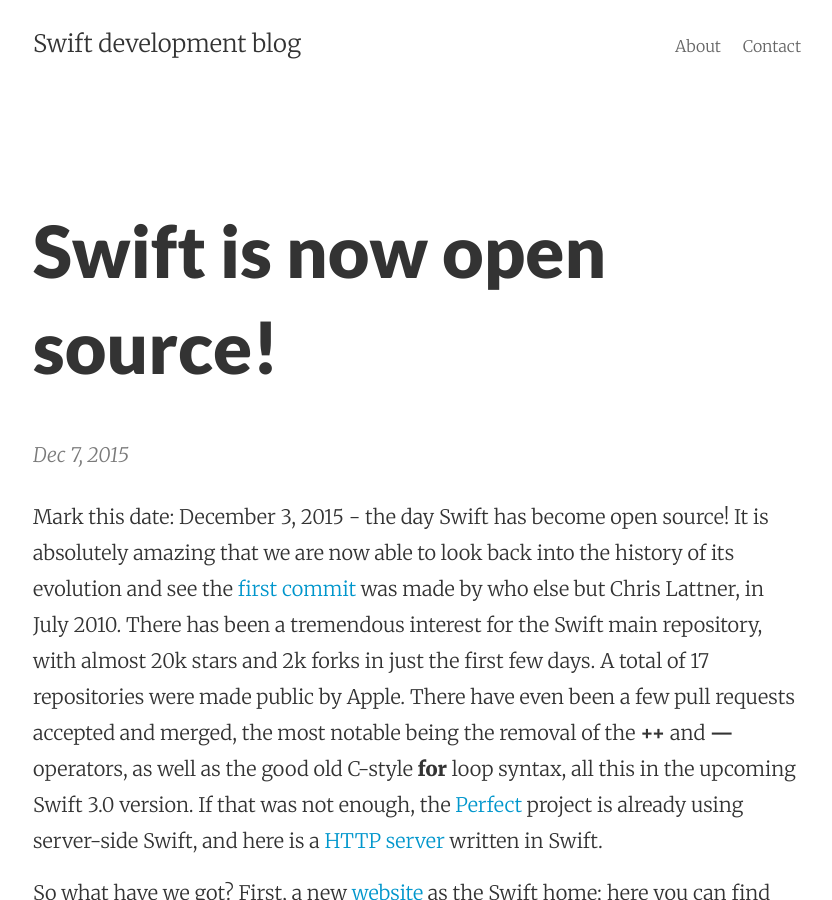
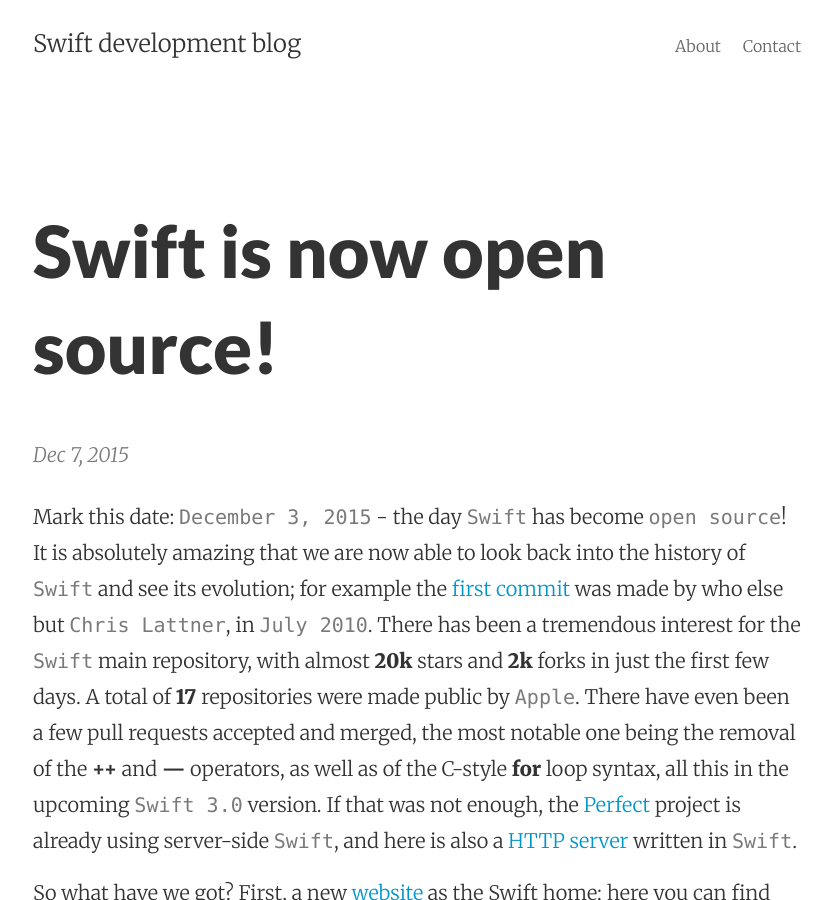
Before and after one commit to mhorga/mhorga.github.io, a Jekyll site: the page built from _posts/2015-12-07-swift-is-now-open-source.markdown, in a window 1280 px wide and 900 px high. Shown: the whole window, without its empty margins (223-1055 px from the left). Built offline with Jekyll 4.4.1, drawn with Linux system fonts in a browser that asks for light colours.

Commit message:
Post update: Swift is now open source!

```diff
--- a/_posts/2015-12-07-swift-is-now-open-source.markdown
+++ b/_posts/2015-12-07-swift-is-now-open-source.markdown
@@ -3,7 +3,7 @@
 title: Swift is now open source!
 layout: post
 ---
-Mark this date: December 3, 2015 - the day Swift has become open source! It is absolutely amazing that we are now able to look back into the history of its evolution and see the [first commit](https://github.com/apple/swift/commit/18844bc65229786b96b89a9fc7739c0fc897905e) was made by who else but Chris Lattner, in July 2010. There has been a tremendous interest for the Swift main repository, with almost 20k stars and 2k forks in just the first few days. A total of 17 repositories were made public by Apple. There have even been a few pull requests accepted and merged, the most notable being the removal of the __++__ and __—__ operators, as well as the good old C-style __for__ loop syntax, all this in the upcoming Swift 3.0 version. If that was not enough, the [Perfect](https://www.perfect.org/) project is already using server-side Swift, and here is a [HTTP server](https://github.com/huytd/swift-http) written in Swift.
+Mark this date: `December 3, 2015` - the day `Swift` has become `open source`! It is absolutely amazing that we are now able to look back into the history of `Swift` and see its evolution; for example the [first commit](https://github.com/apple/swift/commit/18844bc65229786b96b89a9fc7739c0fc897905e) was made by who else but `Chris Lattner`, in `July 2010`. There has been a tremendous interest for the `Swift` main repository, with almost __20k__ stars and __2k__ forks in just the first few days. A total of __17__ repositories were made public by `Apple`. There have even been a few pull requests accepted and merged, the most notable one being the removal of the __++__ and __—__ operators, as well as of the C-style __for__ loop syntax, all this in the upcoming `Swift 3.0` version. If that was not enough, the [Perfect](https://www.perfect.org/) project is already using server-side `Swift`, and here is also a [HTTP server](https://github.com/huytd/swift-http) written in `Swift`.
 
 So what have we got? First, a new [website](https://swift.org/) as the Swift home; here you can find the new blog, the Swift binaries for OS X and Ubuntu (for now), a Getting Started guide, the Documentation page from where, among other resources, you can download the most recent [Swift Programming Language](https://swift.org/documentation/TheSwiftProgrammingLanguage(Swift2.2).epub) ebook (currently the 2.2 version). Then we got all the source code grouped in no less than 17 repositories. The main ones are:
 
```
